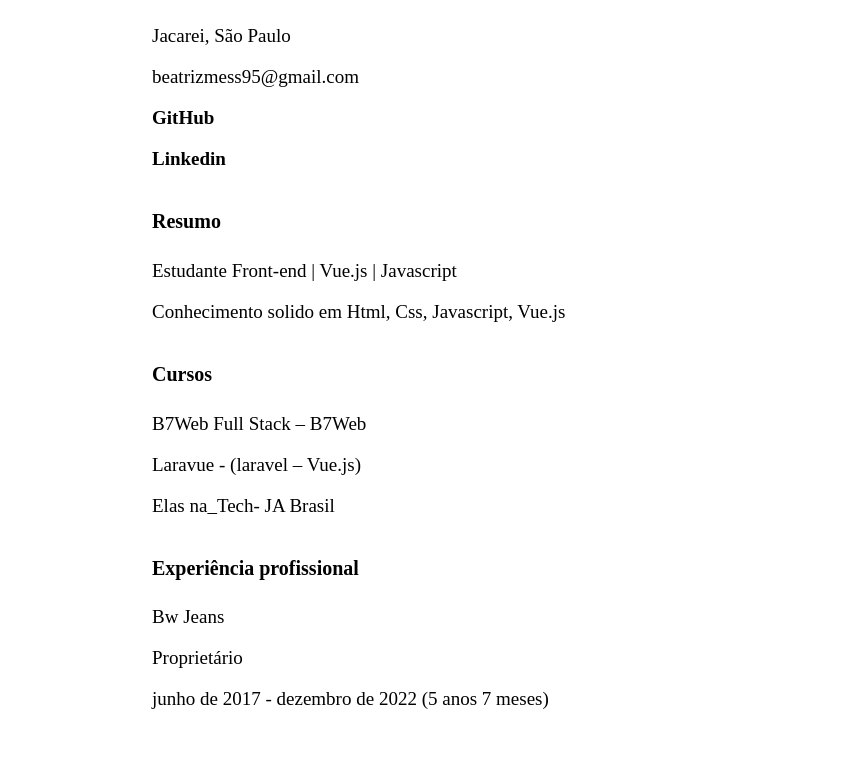
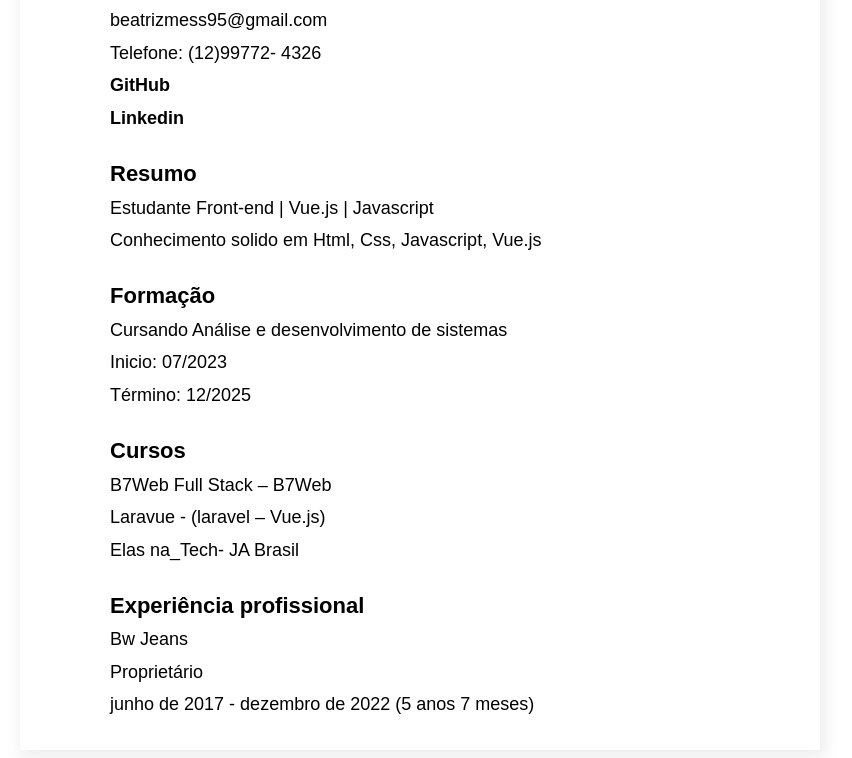
Before and after one commit to beatrizcastelari/projeto-curriculo, a plain HTML site: page index.html in a window 1280 px wide. Shown: the part 136-894 px from the top of the page, without its empty margins (220-1072 px from the left). Before the commit the page ends 873 px from the top, so only its background shows below. Drawn offline with Linux system fonts and the light colour scheme.

Commit message:
curriculo atualizado

```diff
--- a/index.html
+++ b/index.html
@@ -3,38 +3,44 @@
 <head>
     <meta charset="UTF-8">
     <meta name="viewport" content="width=device-width, initial-scale=1.0">
+    <link rel="stylesheet" href="style.css">
     <title>Curriculo</title>
 </head>
     <body>
-    <div style="display: flex; justify-content: center;">
-    <div style="font-size: 19px; text-align: center; width: 50%;">
+        <div class="container">
+            <div class="container2">
                 <h1><b>Beatriz Messias do Nascimento Castelari</b></h1>
-        <div style="text-align: left; margin-left: 3rem; margin-top: 40px;">
+                <div class="desc">
                 <p>Jacarei, São Paulo</p>
                 <p>beatrizmess95@gmail.com</p>
-        <a href="https://github.com/beatrizcastelari" target="_blank" style="text-decoration: none; color: black;"><b>GitHub</b></a>
-        <p><a href="https://www.linkedin.com/in/beatrizcastelari" target="_blank" style="text-decoration: none; color: black; "><b>Linkedin</b></a></p>
+                <p>Telefone: (12)99772- 4326</p>
+                <p><a href="https://github.com/beatrizcastelari" target="_blank">GitHub</a></p>
+                <p><a href="https://www.linkedin.com/in/beatrizcastelari" target="_blank">Linkedin</a></p>
                 </div>
-        <div  style="text-align: left; margin-left: 3rem; margin-top: 40px; " >
-            <h4 style="font-size: 20px;"><b>Resumo</b></h4>
+                <div >
+                    <h4>Resumo</h4>
                     <p>Estudante Front-end | Vue.js | Javascript</p>
                     <p>Conhecimento solido em Html, Css, Javascript, Vue.js</p>
                 </div>
-        <div style="text-align: left; margin-left: 3rem; margin-top: 40px; ">
-            <h4 style="font-size: 20px;"><b>Cursos</b></h4>
+                <div>
+                    <h4>Formação</h4>
+                    <p>Cursando Análise e desenvolvimento de sistemas</p>
+                    <p>Inicio:  07/2023</p>
+                    <p>Término: 12/2025</p>
+                </div>
+                <div>
+                    <h4>Cursos</h4>
                     <p>B7Web Full Stack – B7Web</p>
                     <p>Laravue - (laravel – Vue.js)</p>
                     <p>Elas na_Tech- JA Brasil</p>
                 </div>
-        <div style="text-align: left; margin-left: 3rem; margin-top: 40px; ">
-            <h4 style="font-size: 20px;"><b>Experiência profissional</b></h4>
+                <div>
+                    <h4>Experiência profissional</h4>
                     <p>Bw Jeans</p>
                     <p>Proprietário</p>
                     <p>junho de 2017 - dezembro de 2022 (5 anos 7 meses)</p>
                 </div>
             </div>
-
         </div>
-
     </body>
 </html>
--- /dev/null
+++ b/style.css
@@ -0,0 +1,36 @@
+body{
+    margin-top: 0;
+    font-family: sans-serif;
+}
+.container{
+    margin-top: 0;
+    margin-left: auto;
+    margin-right: auto;
+    max-width: 700px;
+    background-color: beige;
+    padding: 20px 50px ;
+    line-height: 0.8;
+    box-shadow: 3px 5px 15px 3px #eee;
+    background-color:#fff;
+}
+.container2 {
+    margin-left: 40px;
+
+}
+h4{
+    font-size: 22px;
+    margin-bottom: 0;
+    margin-top: 40px;
+}
+p{
+    font-size: 18px;
+}
+.desc {
+    margin-top: 50px;
+    line-height: 0.8;
+}
+.desc a{
+    color: black;
+    text-decoration: none;
+    font-weight: bolder;
+}
```
Lines whose indentation alone changed are shown as unchanged.
